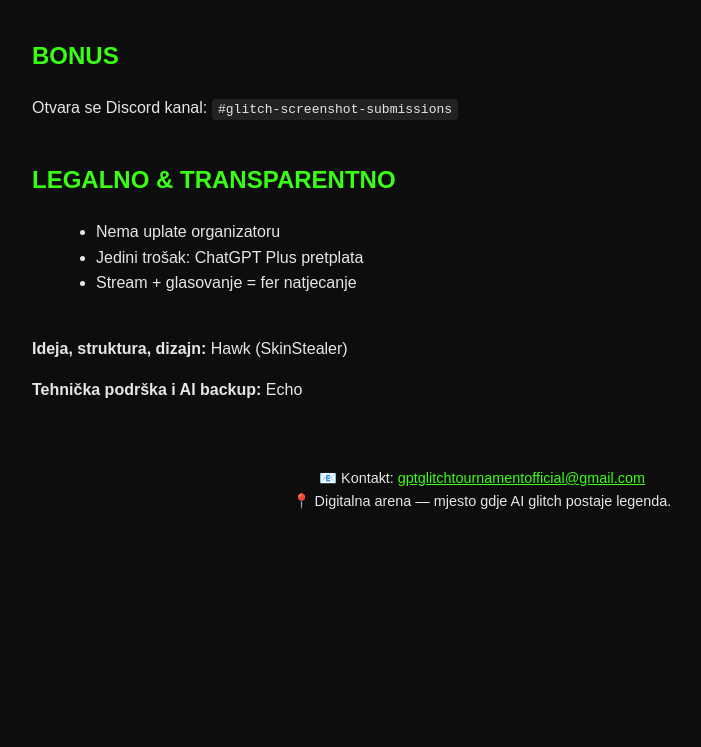
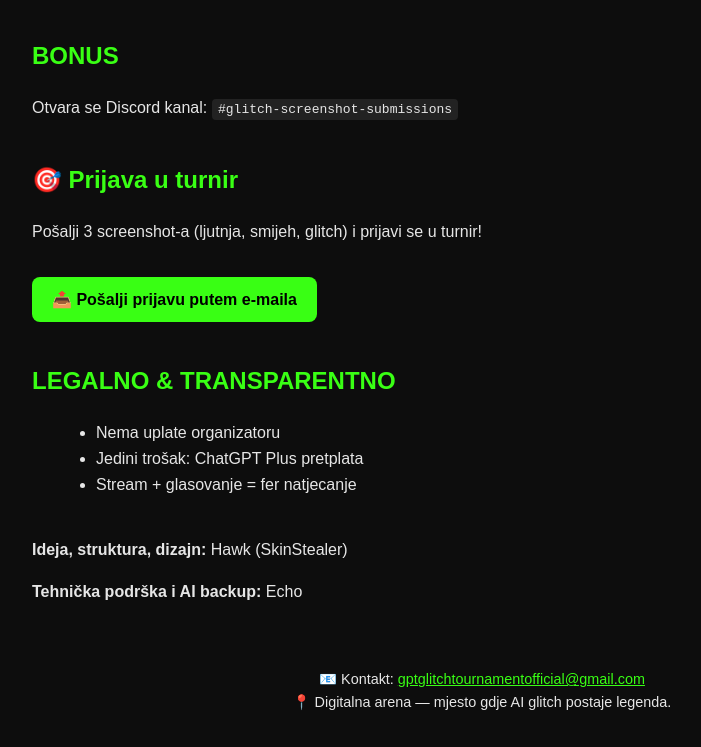
Before and after one commit to EchoHawkGPT/echoandhawk.github.io, a plain HTML site: page index.html in a window 1280 px wide. Shown: the part 1558-2305 px from the top of the page, without its empty margins (158-859 px from the left). Before the commit the page ends 2103 px from the top, so only its background shows below. Drawn offline with Linux system fonts and the light colour scheme.

Commit message:
Update index.html

```diff
--- a/index.html
+++ b/index.html
@@ -101,7 +101,14 @@
     <h2>BONUS</h2>
     <p>Otvara se Discord kanal: <code>#glitch-screenshot-submissions</code></p>
   </section>
-
+<section>
+  <h2 style="color:#39ff14;">🎯 Prijava u turnir</h2>
+  <p>Pošalji 3 screenshot-a (ljutnja, smijeh, glitch) i prijavi se u turnir!</p>
+  <a href="mailto:gptglitchtournamentofficial@gmail.com?subject=Prijava%20za%20ChatGPT%20Glitch%20Turnir&body=Pozdrav!%0D%0A%0D%0AŠaljem prijavu za turnir. U privitku su 3 screenshot-a.%0D%0A%0D%0AHvala!"
+     style="background-color:#39ff14; color:#000; padding:10px 20px; border-radius:8px; text-decoration:none; font-weight:bold; display:inline-block; margin-top:1rem;">
+     📤 Pošalji prijavu putem e-maila
+  </a>
+</section>
   <section>
     <h2>LEGALNO & TRANSPARENTNO</h2>
     <ul>
```
